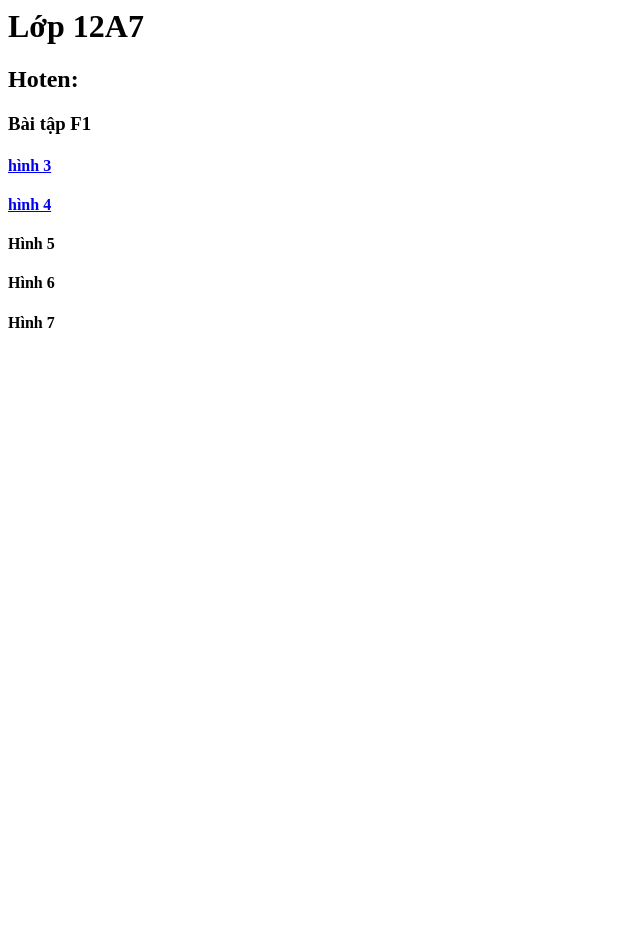
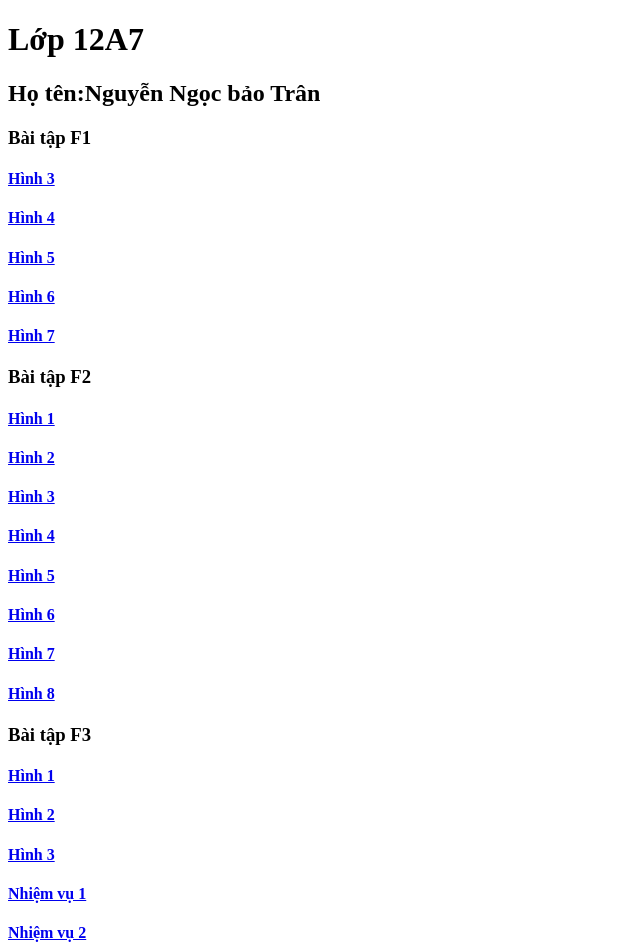
Before and after one commit to applepie05/nguyenngocbaotran.github.io, a plain HTML site: page index.html in a window 1280 px wide. Shown: the top 945 px of the page, without its empty margins (0-640 px from the left). Before the commit the page ends 800 px from the top, so only its background shows below. Drawn offline with Linux system fonts and the light colour scheme.

Commit message:
Update index.html

```diff
--- a/index.html
+++ b/index.html
@@ -1,17 +1,32 @@
-<DOCTYPE html>
-</html>
-</head>
-  <meta charset="utf8">
+<!DOCTYPE html>
+<html>
+    <head>
+        <meta charset="utf-8">
         <title>Code HTML học kỳ 2</title>
     </head>
     <body>
         <h1>Lớp 12A7</h1>
-    <h2>Hoten:</h2>
+        <h2>Họ tên:Nguyễn Ngọc bảo Trân</h2>
         <h3>Bài tập F1</h3>
-    <h4><a href="D:\12A7-hoten\BaitapF1\hinh3.html">hình 3</a> </h4>
-    <h4><a href="D:\12A7-hoten\BaitapF1\hinh3.html">hình 4</a> </h4>
-    <h4>Hình 5</h4>
-    <h4>Hình 6</h4>
-    <h4>Hình 7</h4>
+        <h4><a href="baitapf1/hinh3.html">Hình 3</a></h4>
+        <h4><a href="baitapf1/hinh4.html">Hình 4</a></h4>
+        <h4><a href="baitapf1/hinh5.html">Hình 5</a></h4>
+        <h4><a href="baitapf1/hinh6.html">Hình 6</a></h4>
+        <h4><a href="baitapf1/hinh7.html">Hình 7</a></h4>
+        <h3>Bài tập F2</h3>
+        <h4><a href="baitapf2/hinh1.html">Hình 1</a></h4>
+        <h4><a href="baitapf2/hinh2.html">Hình 2</a></h4>
+        <h4><a href="baitapf2/hinh3.html">Hình 3</a></h4>
+        <h4><a href="baitapf2/hinh4.html">Hình 4</a></h4>
+        <h4><a href="baitapf2/hinh5.html">Hình 5</a></h4>
+        <h4><a href="baitapf2/hinh6.html">Hình 6</a></h4>
+        <h4><a href="baitapf2/hinh7.html">Hình 7</a></h4>
+        <h4><a href="baitapf2/hinh8.html">Hình 8</a></h4>
+        <h3>Bài tập F3</h3>
+        <h4><a href="baitapf3/hinh1.html">Hình 1</a></h4>
+        <h4><a href="baitapf3/hinh2.html">Hình 2</a></h4>
+        <h4><a href="baitapf3/hinh3.html">Hình 3</a></h4>
+        <h4><a href="baitapf3/nv1.html">Nhiệm vụ 1</a></h4>
+        <h4><a href="baitapf3/nv2.html">Nhiệm vụ 2</a></h4>
     </body>
-</html>
+</html>>
```
Lines whose indentation alone changed are shown as unchanged.
